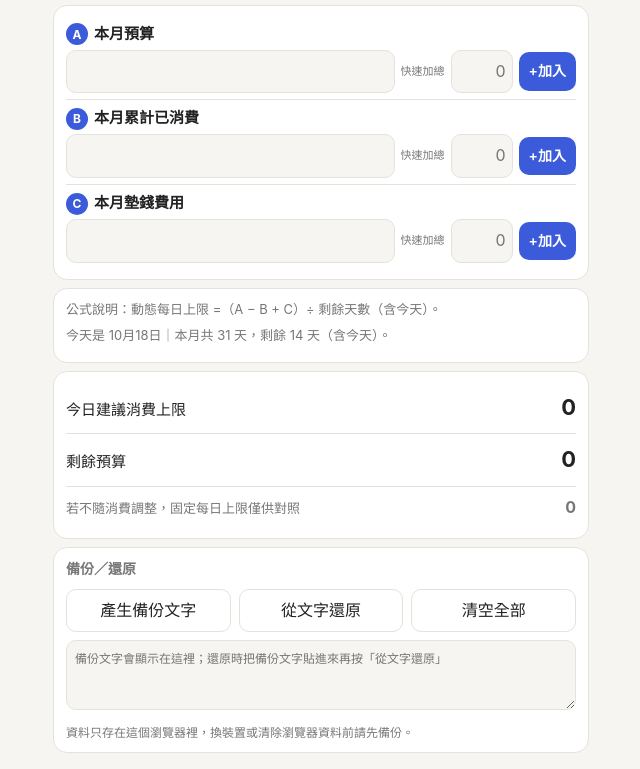
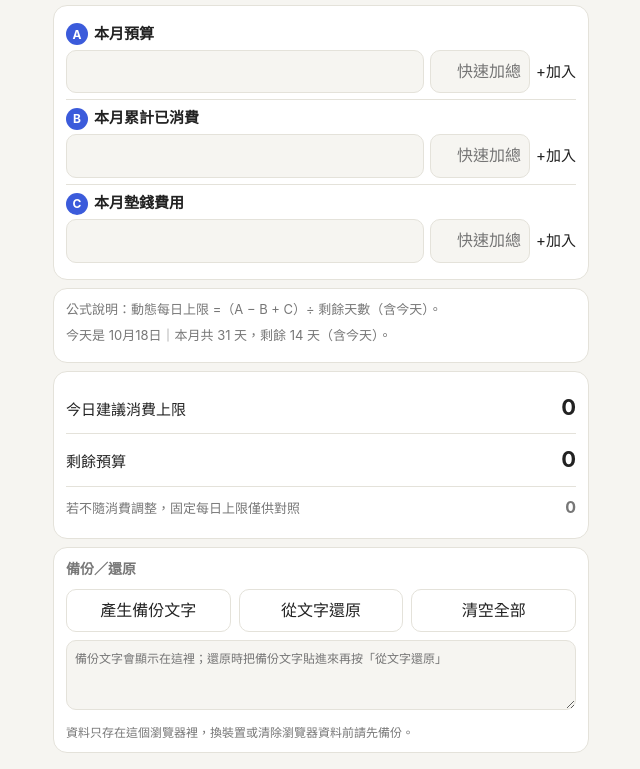
Before and after one commit to ollie-glitch-code/daily-limit, a plain HTML site: page index.html in a window 1280 px wide. Shown: the part 42-811 px from the top of the page, without its empty margins (319-959 px from the left). Drawn offline with Linux system fonts and the light colour scheme.

Commit message:
Add files via upload

```diff
--- a/index.html
+++ b/index.html
@@ -24,7 +24,7 @@ h1{font-size:18px;text-align:center;margin:2px 0 8px}
 .ctl .main{flex:1 1 0;min-width:0}
 .ctl .quick{display:flex;gap:6px;align-items:center;flex:none}
 .ctl .quick span{font-size:11px;color:var(--mut);white-space:nowrap}
-.ctl .quick input{width:62px;flex:none;padding:8px 6px}
+.ctl .quick input{width:100px;flex:none;padding:8px 8px}
 .ctl .quick button{flex:none;padding:8px 10px;font-size:14px}
 input[type=number]{-moz-appearance:textfield;appearance:textfield}
 input::-webkit-outer-spin-button,input::-webkit-inner-spin-button{-webkit-appearance:none;margin:0}
@@ -88,7 +88,7 @@ function build(){
   $("inputs").innerHTML=FIELDS.map(function(f){
     return '<div class="item"><div class="nm"><span class="tag">'+f.t+'</span>'+f.n+'</div><div></div>'+
     '<div class="ctl"><input class="main" type="number" inputmode="decimal" id="v_'+f.k+'" aria-label="'+f.n+'">'+
-    '<div class="quick"><span>快速加總</span><input type="number" inputmode="decimal" id="q_'+f.k+'" placeholder="0"><button data-k="'+f.k+'">+加入</button></div></div></div>';
+    '<div class="quick"><input type="number" inputmode="decimal" id="q_'+f.k+'" placeholder="快速加總" data-k="'+f.k+'">+加入</button></div></div></div>';
   }).join("");
   FIELDS.forEach(function(f){
     $("v_"+f.k).value=S[f.k]||"";
```
